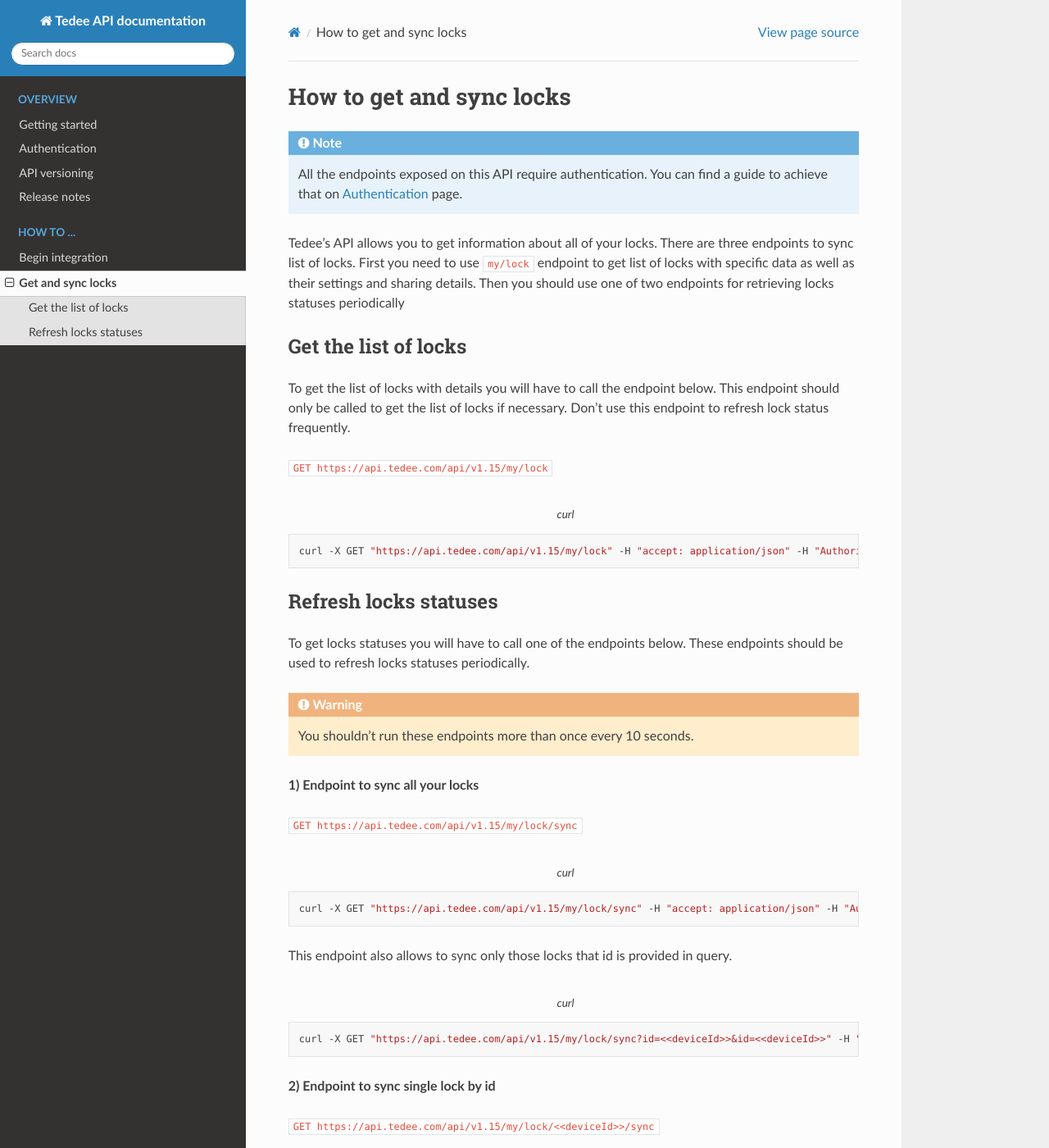
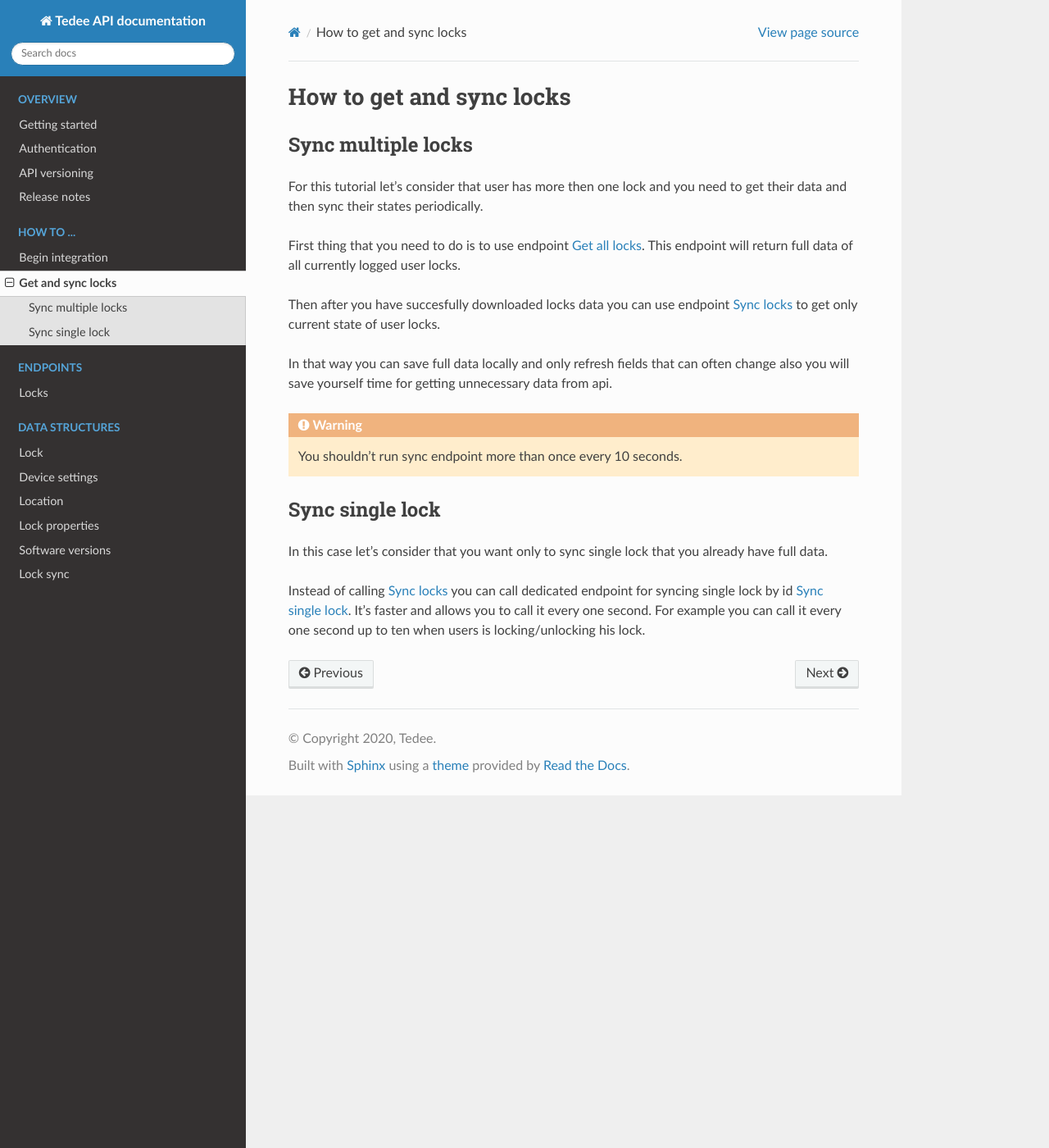
Before and after one commit to tedee-com/tedee-api-doc, a Sphinx documentation site: the page built from docs/source/howtos/get-and-sync-locks.rst, in a window 1280 px wide and 1400 px high. Shown: the whole window at 82% size. Built offline with Sphinx 7.4.7 and the Read the Docs theme 2.0.0, drawn with Linux system fonts in a browser that asks for light colours; some of the changed text lies outside the part shown.

Commit message:
Rebuild get and sync lock documentation (#29)
* Rebuild get and sync lock documentation

* Code review fixes

* Code review fixes

Co-authored-by: Łukasz Kaczmarski <lukasz.kaczmarski@iteo.com.pl>

```diff
--- a/docs/source/howtos/get-and-sync-locks.rst
+++ b/docs/source/howtos/get-and-sync-locks.rst
@@ -1,72 +1,25 @@
 How to get and sync locks
 =========================
 
-.. include:: ../includes/how-to-header.txt
+Sync multiple locks
+----------------------
+For this tutorial let's consider that user has more then one lock and you need to get their data and then sync their states periodically.
 
-Tedee's API allows you to get information about all of your locks.
-There are three endpoints to sync list of locks.
-First you need to use ``my/lock`` endpoint  to get list of locks with specific data as well as their settings and sharing details.
-Then you should use one of two endpoints for retrieving locks statuses periodically
+First thing that you need to do is to use endpoint :doc:`Get all locks <../endpoints/lock/getall>`. This endpoint will return full data of all currently logged user locks.
 
+Then after you have succesfully downloaded locks data you can use endpoint :doc:`Sync locks <../endpoints/lock/sync>` to get only current state
+of user locks.
 
-Get the list of locks
----------------------
-
-To get the list of locks with details you will have to call the endpoint below.
-This endpoint should only be called to get the list of locks if necessary. Don't use this endpoint to refresh lock status frequently.
-
-``GET |apiUrl|/api/|apiVersion|/my/lock``
-
-.. code-block:: sh
-    :caption: curl
-
-    curl -X GET "|apiUrl|/api/|apiVersion|/my/lock" -H "accept: application/json" -H "Authorization: Bearer <<access token>>"
-
-
-Refresh locks statuses
-----------------------
-
-To get locks statuses you will have to call one of the endpoints below.
-These endpoints should be used to refresh locks statuses periodically.
+In that way you can save full data locally and only refresh fields that can often change also you will save yourself time for getting unnecessary data from api.
 
 .. warning::
 
-    You shouldn't run these endpoints more than once every 10 seconds.
+    You shouldn't run sync endpoint more than once every 10 seconds.
 
 
-**1) Endpoint to sync all your locks**
+Sync single lock
+-----------------------------
+In this case let's consider that you want only to sync single lock that you already have full data.
 
-``GET |apiUrl|/api/|apiVersion|/my/lock/sync``
-
-.. code-block:: sh
-    :caption: curl
-
-    curl -X GET "|apiUrl|/api/|apiVersion|/my/lock/sync" -H "accept: application/json" -H "Authorization: Bearer <<access token>>"
-
-
-This endpoint also allows to sync only those locks that id is provided in query.
-
-.. code-block:: sh
-    :caption: curl
-
-    curl -X GET "|apiUrl|/api/|apiVersion|/my/lock/sync?id=<<deviceId>>&id=<<deviceId>>" -H "accept: application/json" -H "Authorization: Bearer <<access token>>"
-
-
-
-**2) Endpoint to sync single lock by id**
-
-``GET |apiUrl|/api/|apiVersion|/my/lock/<<deviceId>>/sync``
-
-.. code-block:: sh
-    :caption: curl
-
-    curl -X GET "|apiUrl|/api/|apiVersion|/my/lock/<<deviceId>>/sync" -H "accept: application/json" -H "Authorization: Bearer <<access token>>"
-
-
-The response from these endpoints contains the following information for each lock:
-
-* **id** - id of lock
-* **isConnected** - whether the lock is connected to the bridge
-* **state** - the current lock status
-* **isCharging** -  whether the lock is currently charging
-* **batteryLevel** - battery level of the lock
+Instead of calling :doc:`Sync locks <../endpoints/lock/sync>` you can call dedicated endpoint for syncing single lock by id :doc:`Sync single lock <../endpoints/lock/sync-single>`.
+It's faster and allows you to call it every one second. For example you can call it every one second up to ten when users is locking/unlocking his lock.
```
Also changed, not shown: docs/source/datastructures/device-settings.rst (added, +28 -0 lines), docs/source/datastructures/location.rst (added, +10 -0 lines), docs/source/datastructures/lock-properties.rst (added, +12 -0 lines), docs/source/datastructures/lock-sync.rst (added, +12 -0 lines), docs/source/datastructures/lock.rst (added, +50 -0 lines), docs/source/datastructures/software-versions.rst (added, +12 -0 lines), docs/source/endpoints/index.rst (added, +10 -0 lines), docs/source/endpoints/lock/getall.rst (added, +79 -0 lines), docs/source/endpoints/lock/sync-single.rst (added, +47 -0 lines), docs/source/endpoints/lock/sync.rst (added, +45 -0 lines), docs/source/index.rst (+22 -2 lines).
